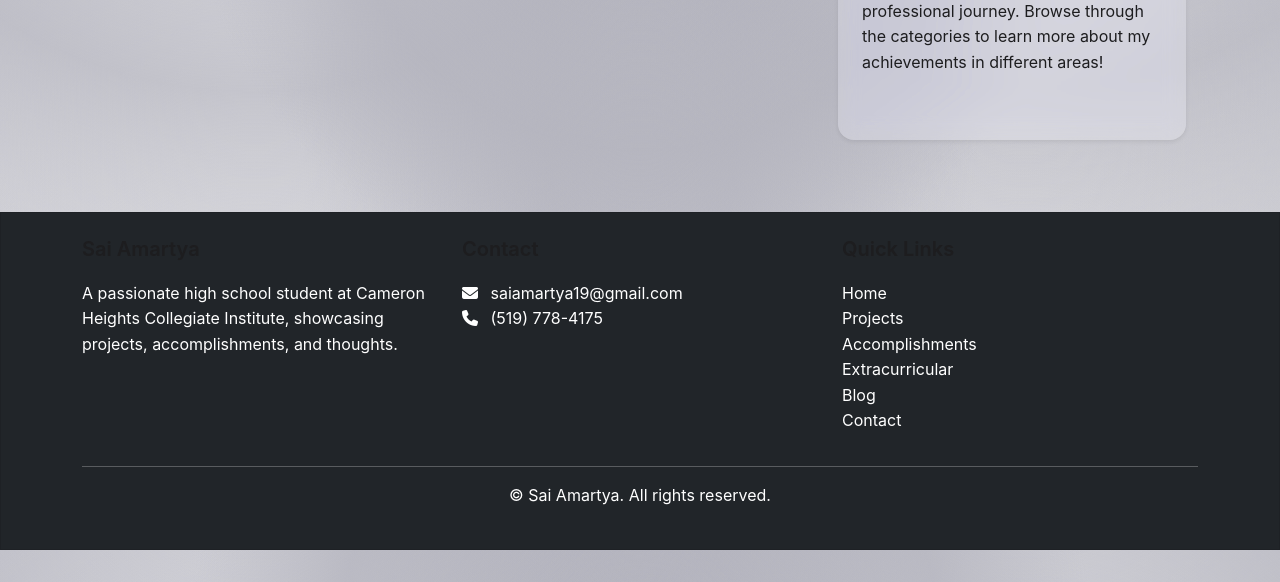
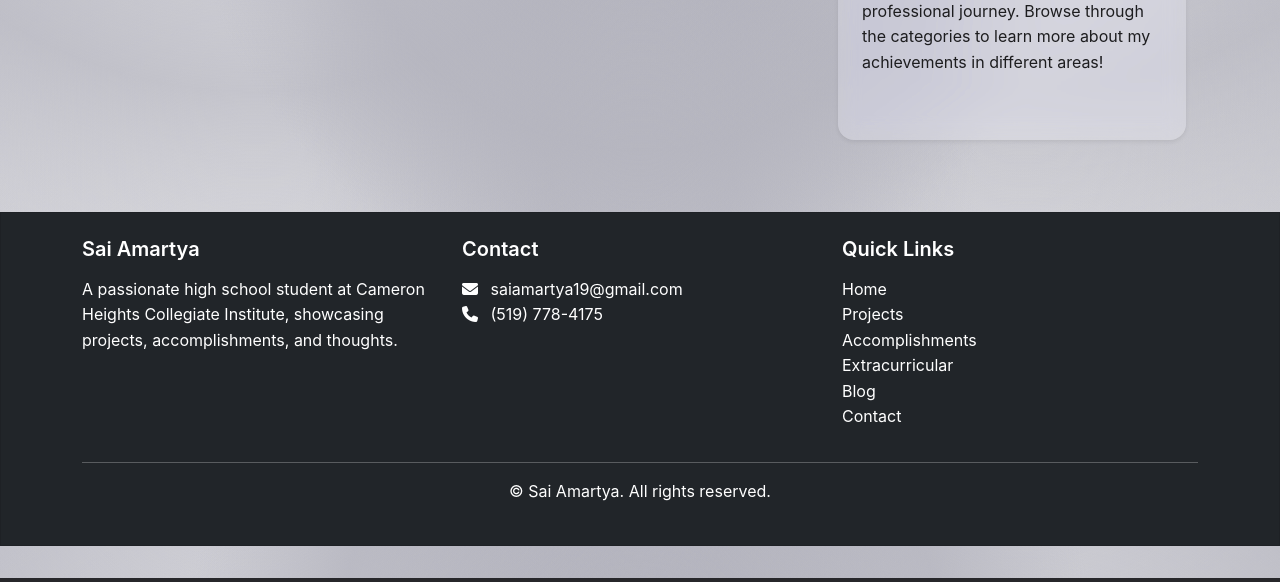
Before and after one commit to SaiAmartya/personal-website, a Flask app: page /accomplishments in a window 1280 px wide. Shown: the part 551-1133 px from the top of the page. Run offline with Flask 3, Linux system fonts and the light colour scheme; data that the repository does not hold is empty.

Commit message:
Initial commit

```diff
--- a/app/static/css/main.css
+++ b/app/static/css/main.css
@@ -257,13 +257,16 @@
 .hero-section .btn-info {
     background-color: rgba(0, 113, 227, 0.7);
     border-color: rgba(0, 113, 227, 0.7);
-    color: var(--hero-btn-text-color);
-    transition: background-color 0.3s ease, border-color 0.3s ease, color 0.3s ease;
+    color: #ffffff;
+    transition: background-color 0.3s ease, transform 0.3s ease, box-shadow 0.3s ease;
 }
 
 .hero-section .btn-info:hover {
     background-color: rgba(0, 113, 227, 0.9);
     border-color: rgba(0, 113, 227, 0.9);
+    color: #ffffff;
+    transform: translateY(-2px);
+    box-shadow: 0 5px 15px rgba(0, 113, 227, 0.4);
 }
 
 /* Frosted Glass Cards */
@@ -462,6 +465,13 @@
 footer .social-icons a {
     font-size: 1.5rem;
     margin-right: 1rem;
+}
+
+/* Footer styles */
+.footer-heading {
+    color: #ffffff !important;
+    font-weight: 600;
+    margin-bottom: 1rem;
 }
 
 /* Mobile Spacing */
--- a/app/templates/layout.html
+++ b/app/templates/layout.html
@@ -87,18 +87,18 @@
         <div class="container">
             <div class="row">
                 <div class="col-md-4">
-                    <h5>Sai Amartya</h5>
+                    <h5 class="footer-heading">Sai Amartya</h5>
                     <p>A passionate high school student at Cameron Heights Collegiate Institute, showcasing projects, accomplishments, and thoughts.</p>
                 </div>
                 <div class="col-md-4">
-                    <h5>Contact</h5>
+                    <h5 class="footer-heading">Contact</h5>
                     <ul class="list-unstyled">
                         <li><i class="fas fa-envelope me-2"></i> saiamartya19@gmail.com</li>
                         <li><i class="fas fa-phone me-2"></i> (519) 778-4175</li>
                     </ul>
                 </div>
                 <div class="col-md-4">
-                    <h5>Quick Links</h5>
+                    <h5 class="footer-heading">Quick Links</h5>
                     <ul class="list-unstyled">
                         <li><a href="{{ url_for('main.home') }}" class="text-white">Home</a></li>
                         <li><a href="{{ url_for('projects.projects_page') }}" class="text-white">Projects</a></li>
```
